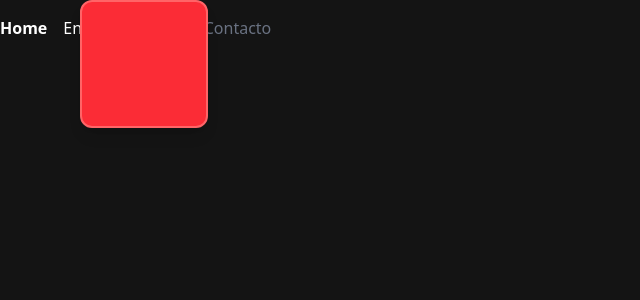
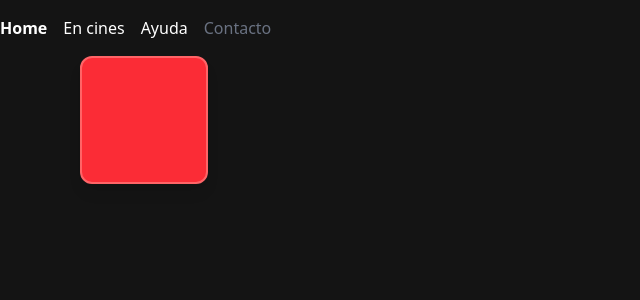
Before and after one commit to AleHts29/App_Cine_TPF_IDS, a Flask app: page /login in a window 1280 px wide. Shown: the top 300 px of the page, without its empty margins (0-640 px from the left). Run offline with Flask 3, Linux system fonts and the light colour scheme.

Commit message:
cambios al base 2

```diff
--- a/frontend/static/css/main.css
+++ b/frontend/static/css/main.css
@@ -167,12 +167,6 @@
   }
 }
 @layer utilities {
-  .absolute {
-    position: absolute;
-  }
-  .relative {
-    position: relative;
-  }
   .static {
     position: static;
   }
--- a/frontend/templates/auth/login.html
+++ b/frontend/templates/auth/login.html
@@ -1,6 +1,6 @@
 {% extends "base.html" %}
 {% block body %}
-<div class="bg-red-500 shadow-lg rounded-xl w-[10vw] h-32 border-2 border-red-400 p-4 relative translate-x-20">
+<div class="bg-red-500 shadow-lg rounded-xl w-[10vw] h-32 border-2 border-red-400 p-4 translate-x-20">
 
 </div>
 
--- a/frontend/templates/base.html
+++ b/frontend/templates/base.html
@@ -20,7 +20,7 @@
 
 <body class="bg-[#141414] text-white">
 
-    <nav class="absolute w-full bg-[#141414]/80">
+    <nav class="w-full bg-[#141414]/80 z-50">
         <div class="container mx-auto">
             <div class="flex justify-start space-x-4 py-4">
                 <a href="#" class="text-white font-bold">Home</a>
```
